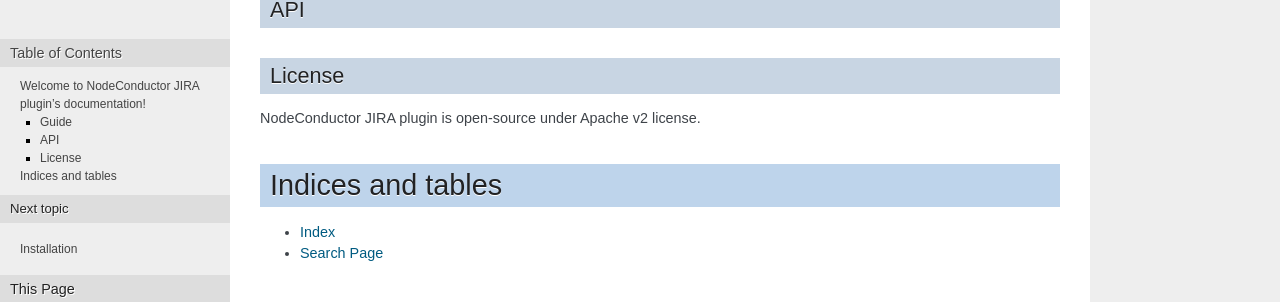
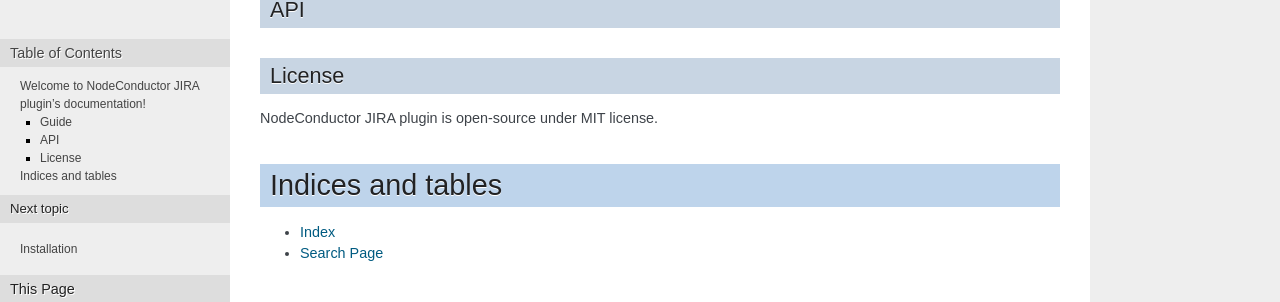
Before and after one commit to opennode/waldur-jira, a Sphinx documentation site: the page built from docs/index.rst, in a window 1280 px wide. Shown: the part 336-638 px from the top of the page. Built offline with Sphinx 7.4.7, drawn with Linux system fonts in a browser that asks for light colours; pages that are not in the unit, such as notebooks, are missing from menus; the version number is read from the project's files by our own code.

Commit message:
Change license to MIT
        - OPS-213

```diff
--- a/docs/index.rst
+++ b/docs/index.rst
@@ -23,7 +23,7 @@
 License
 -------
 
-NodeConductor JIRA plugin is open-source under Apache v2 license.
+NodeConductor JIRA plugin is open-source under MIT license.
 
 
 Indices and tables
--- a/setup.py
+++ b/setup.py
@@ -40,6 +40,6 @@
         'Intended Audience :: Developers',
         'Intended Audience :: System Administrators',
         'Operating System :: OS Independent',
-        'License :: OSI Approved :: Apache Software License',
+        'License :: OSI Approved :: MIT License',
     ],
 )
```
Also changed, not shown: LICENSE.md, 1 other file.
